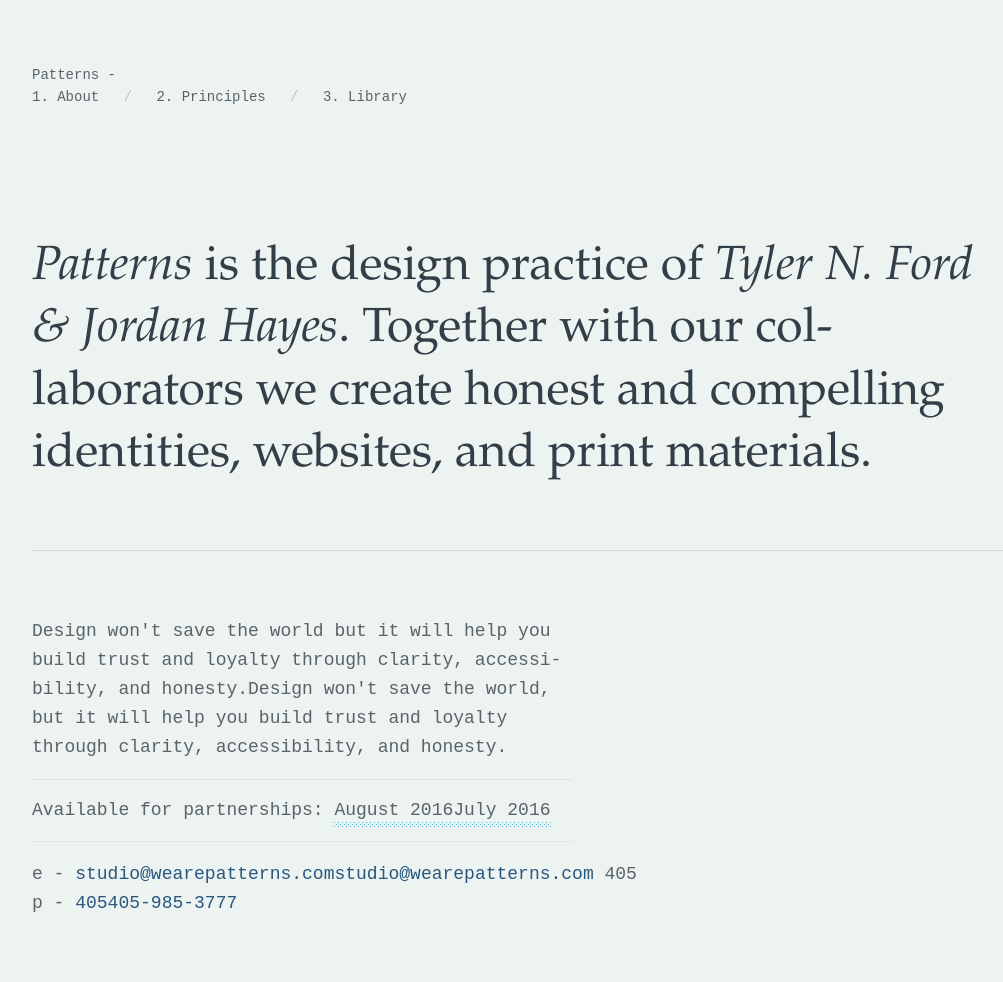
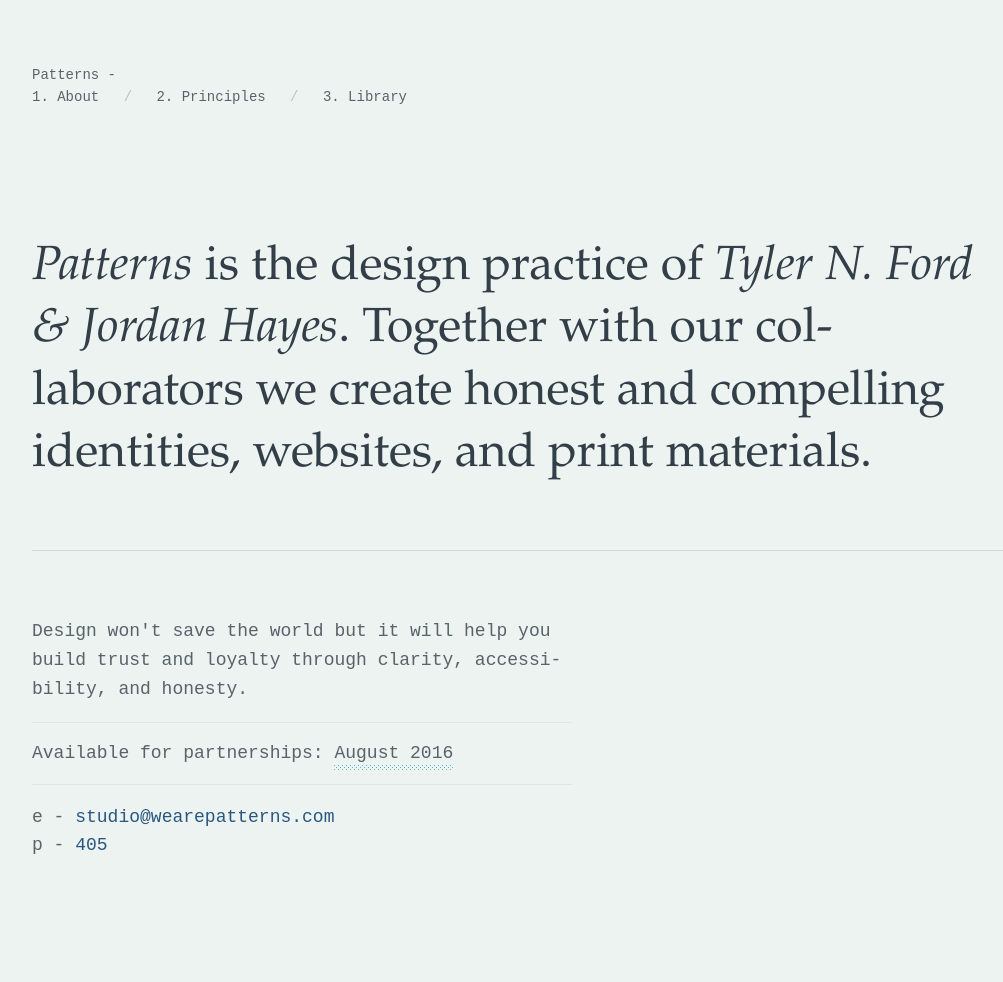
Before and after one commit to wearepatterns/wearepatterns.github.io, a Jekyll site: the page built from index.markdown, in a window 1280 px wide. Shown: the whole page, without its empty margins (32-1035 px from the left). Built offline with Jekyll 4.4.1, drawn with Linux system fonts in a browser that asks for light colours; after the commit the page ends 924 px from its top, so only the background shows below that.

Commit message:
Update layout.html

```diff
--- a/_layouts/layout.html
+++ b/_layouts/layout.html
@@ -4,8 +4,8 @@ layout: default
 
 <h1 class="f3 f2-ns f1-l four fw5 lh-title measure-narrow garamond ">{{ content }}</h1>
 <section class="mt4 mt5-l pt3 pt4-l f5 f4-l lh-copy bt b--black-10 bc ">
-        <p class="pt3-l measure ">{{ page['secondary'] }}Design won't save the world, but it will help you build trust and loy&shy;al&shy;ty through clar&shy;i&shy;ty, ac&shy;ces&shy;si&shy;bil&shy;ity, and honesty.</p>
-        <p class="pt3 pb3 bt bb b--black-05 measure ">Available for partnerships: <span class="dots ">{{ page['availability'] }}July 2016</span></p>
-        e - <a class="link sc hc " href="mailto:{{ page['email'] }}">{{ page['email'] }}studio@wearepatterns.com</a> {{ page['phone'] }}
-        <br> p - <a class="link sc hc " href="tel:405-985-3777 ">{{ page['phone'] }}405-985-3777</a>
+        <p class="pt3-l measure ">{{ page['secondary'] }}</p>
+        <p class="pt3 pb3 bt bb b--black-05 measure ">Available for partnerships: <span class="dots ">{{ page['availability'] }}</span></p>
+        e - <a class="link sc hc " href="mailto:{{ page['email'] }}">{{ page['email'] }}</a>
+        <br> p - <a class="link sc hc " href="tel:405-985-3777 ">{{ page['phone'] }}</a>
 </section>
```
